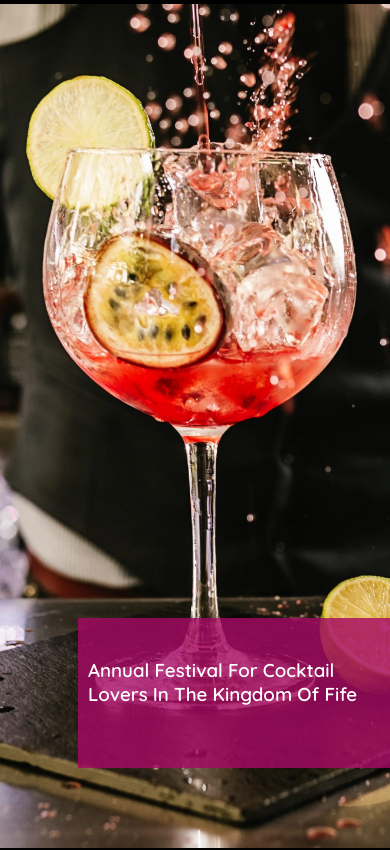
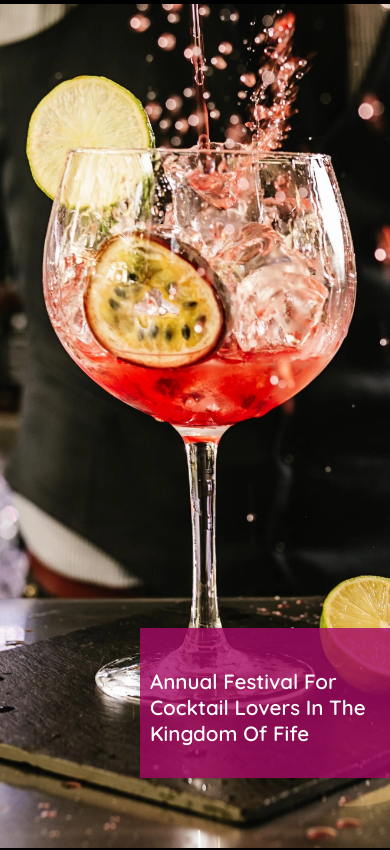
Before and after one commit to Jem212Mac/CI_Project_1, a plain HTML site: page index.html in a window 390 px wide. Shown: the part 62-912 px from the top of the page. Drawn offline with nearby package versions, Linux system fonts and the light colour scheme.

Commit message:
Style cover text for mobile landscape

```diff
--- a/assets/css/style.css
+++ b/assets/css/style.css
@@ -126,6 +126,14 @@ main {
     color: rgb(255, 255, 255);
 }
 
+/* Media query: mobile landscape, 653px and up */
+#cover-text {
+    width: 250px;
+    right: 0px;
+    font-size: 110%;
+    bottom: 70px;
+
+
 /* Media query: tablets and larger (768px and up) */
 @media screen and (min-width: 768px) {
     /* Header */
```
